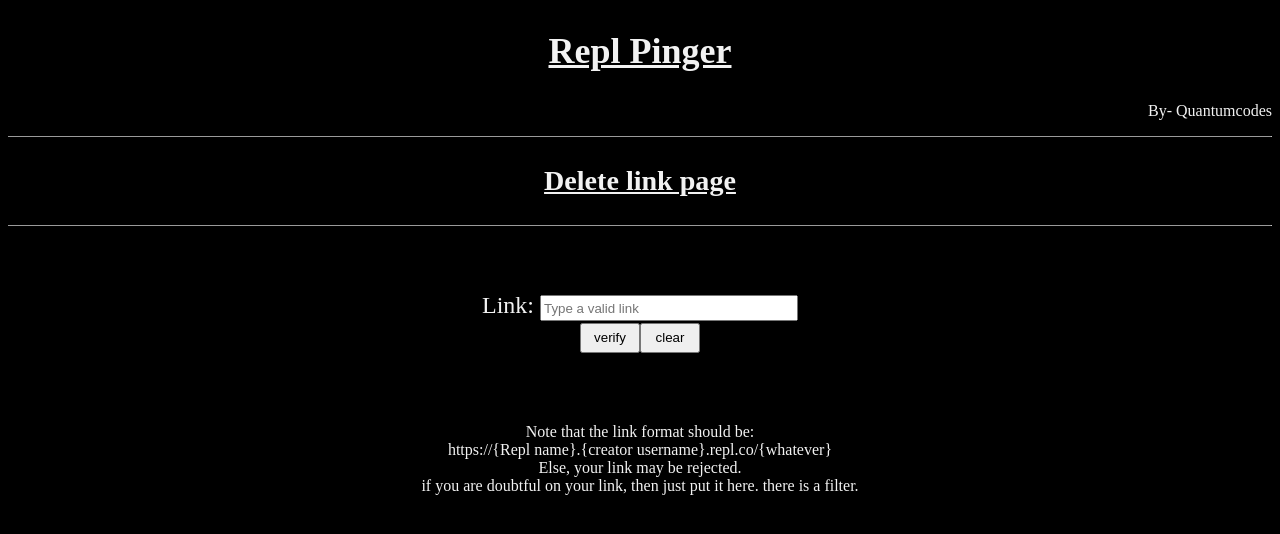
After one commit to tucommenceapousser/Repl-PingR, a Flask app: template templates/Add.html in a window 1280 px wide. The commit adds this page. Shown: the top 534 px of the page. Run offline with Flask 2, Linux system fonts and the light colour scheme; the template is opened without the code that fills it, so the values that code supplies are empty.

Commit message:
Flask final

```diff
--- a/Keep.py
+++ b/Keep.py
@@ -1,24 +1,28 @@
 from flask import Flask, render_template, request
 from threading import Thread
+import Process
 app = Flask('app')
-
+link =""
 @app.route("/delete",methods = ["POST","GET"])
 def delete():
   if request.method == "POST":
-    link = request.form['LinkID']
-    print(link)
-  elif "LinkID" in request.args:
-    print(request.args['LinkID'])
+    linkID = request.form['LinkID'].strip()
+    print(linkID)
   return render_template("Delete.html")
 
 
 @app.route('/')
 def hello_world():
-  return "hello"
+  return "Ping here."
 
-@app.route('/add')
+@app.route('/add',methods = ['POST','GET'])
 def adding():
-  return "adding interface"
+  if request.method == "POST":
+    link = request.form['link']
+    if not "https://" in link:
+      link = "https://"  +  link
+    print(link,Process.link_filter(link))
+  return render_template("Add.html")
 
 def host():
   app.run(host='0.0.0.0', port=8080)
--- a/main.py
+++ b/main.py
@@ -1,6 +1,6 @@
 import requests, time, Keep, os, random
 from replit import db
-#NEED TO MAKE THIS A HTML INTERFACE. basics done. this works
+#REPLACE FLASK WITH REPLIT WEB
 Server = 1
 os.system('clear')
 def ping():
--- /dev/null
+++ b/templates/Add.html
@@ -0,0 +1,26 @@
+<!DOCTYPE html>
+<head>
+  <title>Add-repl pinger</title>
+</head>
+<body bgcolor="black">
+  <font color="#f2f2f2" size="5">
+       <h2><center><b><u>Repl Pinger</u></b></center></h2><font size = 3><p align="right"> By- Quantumcodes    </p></font>
+    <hr size=1>
+    <h3><p align="center"><u>Delete link page</u></p></h3>
+    <hr size="1">
+    <br>
+    <br>
+    <form align="center" action ="/add" method="POST">
+      <label for="link" align="bottom">Link: </label>
+      <input type="text" align="top" id="link" name="link" placeholder="Type a valid link" style="height: 20px; width:250px"><br>
+      <input type="submit" value="verify" style="height:30px; width:60px"><input type="reset" value="clear" style="height:30px; width:60px">
+    </form>
+    <br><br>
+
+
+
+    <font size="3">
+    <p align="center">Note that the link format should be:<br>https://{Repl name}.{creator username}.repl.co/{whatever}<br>Else, your link may be rejected.<br>if you are doubtful on your link, then just put it here. there is a filter.</p>
+    </font></font>
+</body>
+</html>
```
Also changed, not shown: Process.py (added, +10 -0 lines), templates/Delete.html (+7 -3 lines).
